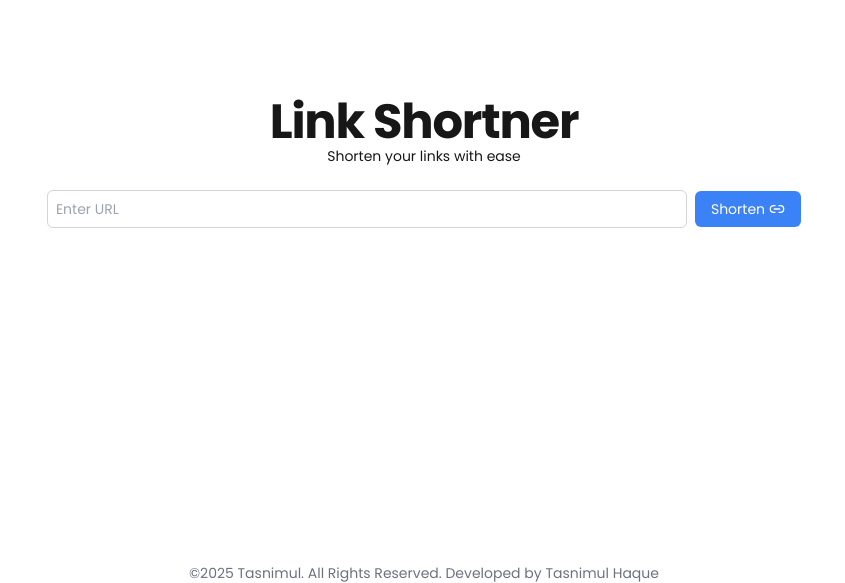
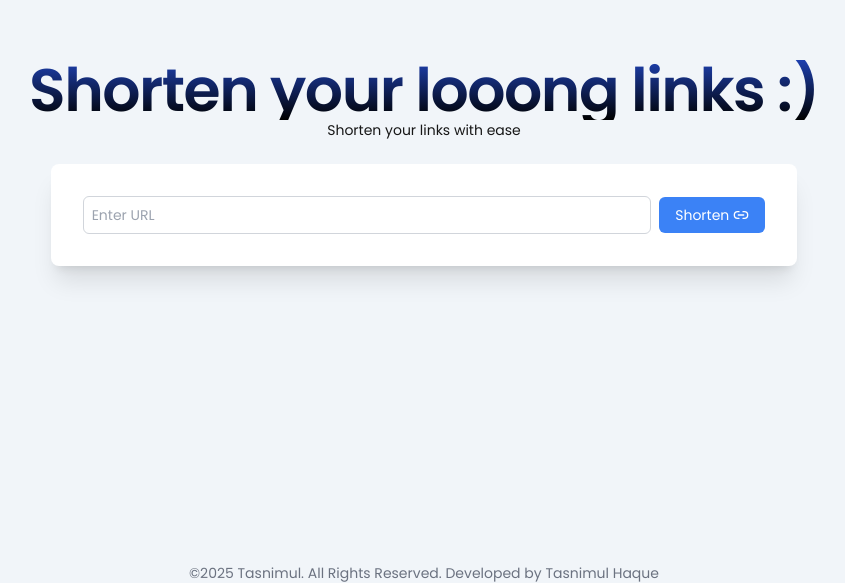
Before and after one commit to tasnimultas67/pro-url-shortner, a Next.js app: page / in a window 1280 px wide. Shown: the part 237-820 px from the top of the page, without its empty margins (216-1061 px from the left). Built offline with nearby package versions, Linux system fonts and the light colour scheme.

Commit message:
style: update ShortenerForm input width and enhance homepage styling with gradient text

```diff
--- a/app/components/ShortenerForm.js
+++ b/app/components/ShortenerForm.js
@@ -27,7 +27,7 @@ const ShortenerForm = () => {
         className="flex justify-center items-center w-full"
       >
         <input
-          className="p-2 border border-gray-300 rounded-md text-sm w-6/12"
+          className="p-2 border border-gray-300 rounded-md text-sm w-full"
           type="text"
           placeholder="Enter URL"
           value={url}
--- a/app/page.js
+++ b/app/page.js
@@ -5,13 +5,17 @@ import Footer from "./components/Footer/Footer";
 export default function Home() {
   return (
     <>
-      <div className="">
+      <div className="bg-slate-100">
         <div className="flex flex-col items-center justify-center h-[100dvh] w-full space-y-6">
           <div className="text-center">
-            <h3 className="text-5xl font-bold tracking-tight">Link Shortner</h3>
-            <p className="text-sm">Shorten your links with ease</p>
+            <h3 className="text-6xl font-semibold tracking-tight bg-clip-text text-transparent bg-gradient-to-t from-black to-blue-800">
+              Shorten your looong links :)
+            </h3>
+            <p className="text-sm ">Shorten your links with ease</p>
           </div>
-          <ShortenerForm></ShortenerForm>
+          <div className="w-7/12 m-auto bg-white p-8 rounded-lg shadow-xl">
+            <ShortenerForm></ShortenerForm>
+          </div>
         </div>
         <Footer />
       </div>
```
